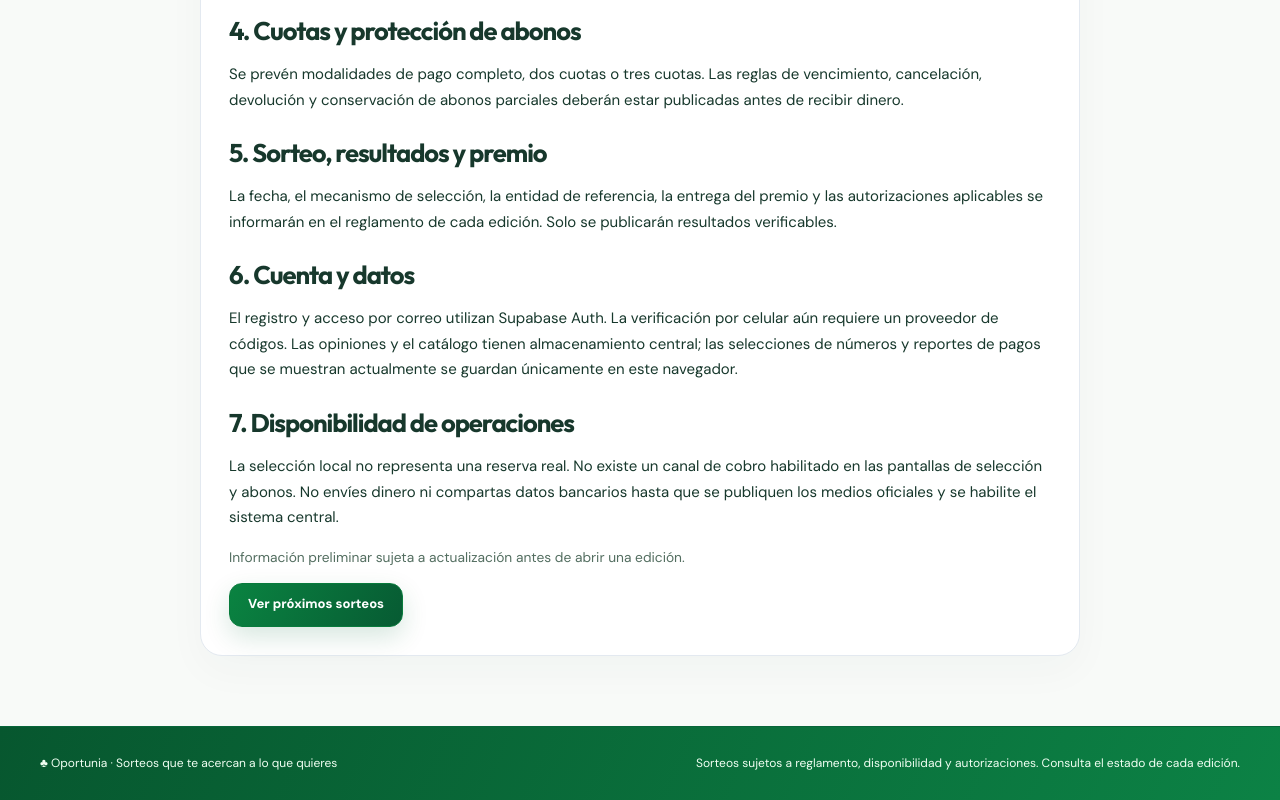
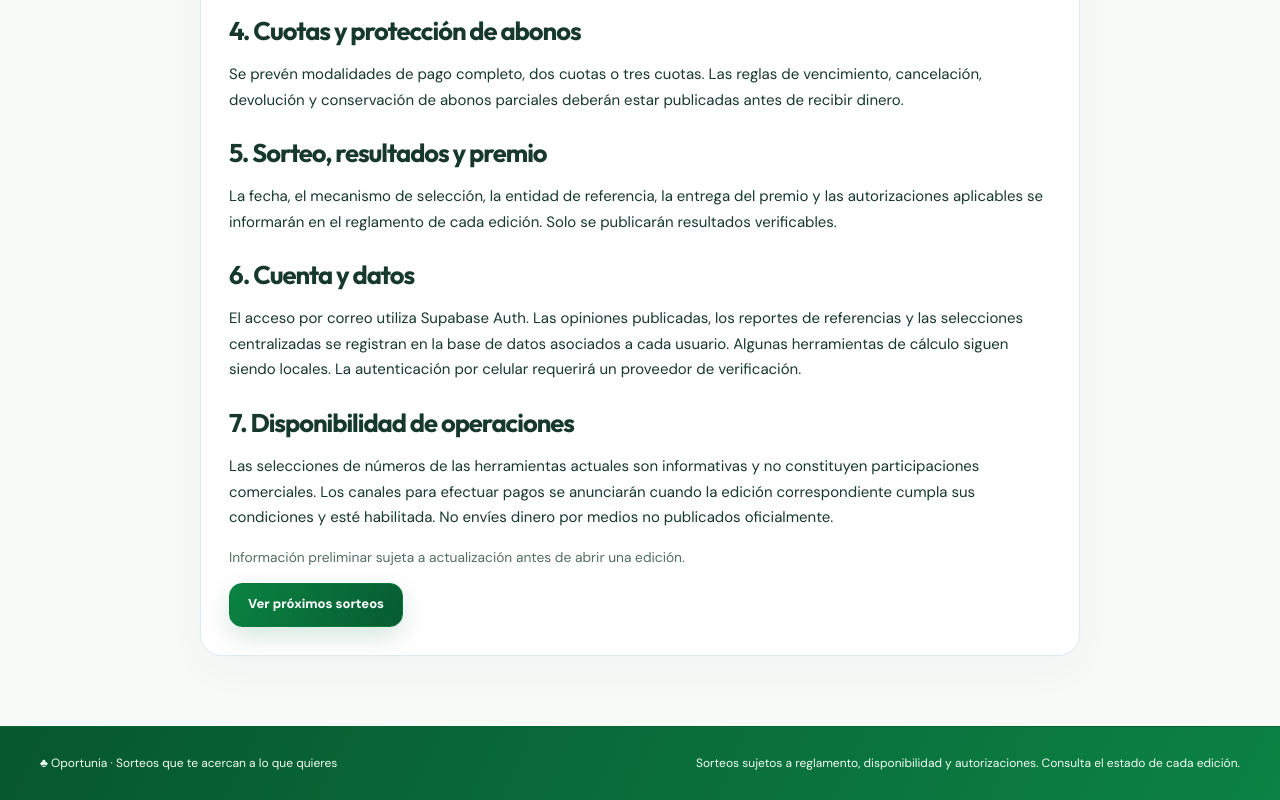
Before and after one commit to mejai84/oportunia, a Next.js app: page /reglas in a window 1280 px wide. Shown: the part 760-1560 px from the top of the page. Built offline with nearby package versions, Linux system fonts and the light colour scheme.

Commit message:
docs(public): correct official rules to reflect centralized account and bank reference history without false commerce

```diff
--- a/src/app/reglas/page.tsx
+++ b/src/app/reglas/page.tsx
@@ -16,9 +16,9 @@ export default function ReglasPage() {
    <h2>5. Sorteo, resultados y premio</h2>
    <p>La fecha, el mecanismo de selección, la entidad de referencia, la entrega del premio y las autorizaciones aplicables se informarán en el reglamento de cada edición. Solo se publicarán resultados verificables.</p>
    <h2>6. Cuenta y datos</h2>
-   <p>El registro y acceso por correo utilizan Supabase Auth. La verificación por celular aún requiere un proveedor de códigos. Las opiniones y el catálogo tienen almacenamiento central; las selecciones de números y reportes de pagos que se muestran actualmente se guardan únicamente en este navegador.</p>
+   <p>El acceso por correo utiliza Supabase Auth. Las opiniones publicadas, los reportes de referencias y las selecciones centralizadas se registran en la base de datos asociados a cada usuario. Algunas herramientas de cálculo siguen siendo locales. La autenticación por celular requerirá un proveedor de verificación.</p>
    <h2>7. Disponibilidad de operaciones</h2>
-   <p>La selección local no representa una reserva real. No existe un canal de cobro habilitado en las pantallas de selección y abonos. No envíes dinero ni compartas datos bancarios hasta que se publiquen los medios oficiales y se habilite el sistema central.</p>
+   <p>Las selecciones de números de las herramientas actuales son informativas y no constituyen participaciones comerciales. Los canales para efectuar pagos se anunciarán cuando la edición correspondiente cumpla sus condiciones y esté habilitada. No envíes dinero por medios no publicados oficialmente.</p>
    <p className="muted small">Información preliminar sujeta a actualización antes de abrir una edición.</p>
    <Link className="btn btn-primary" href="/">Ver próximos sorteos</Link>
   </section>
```
